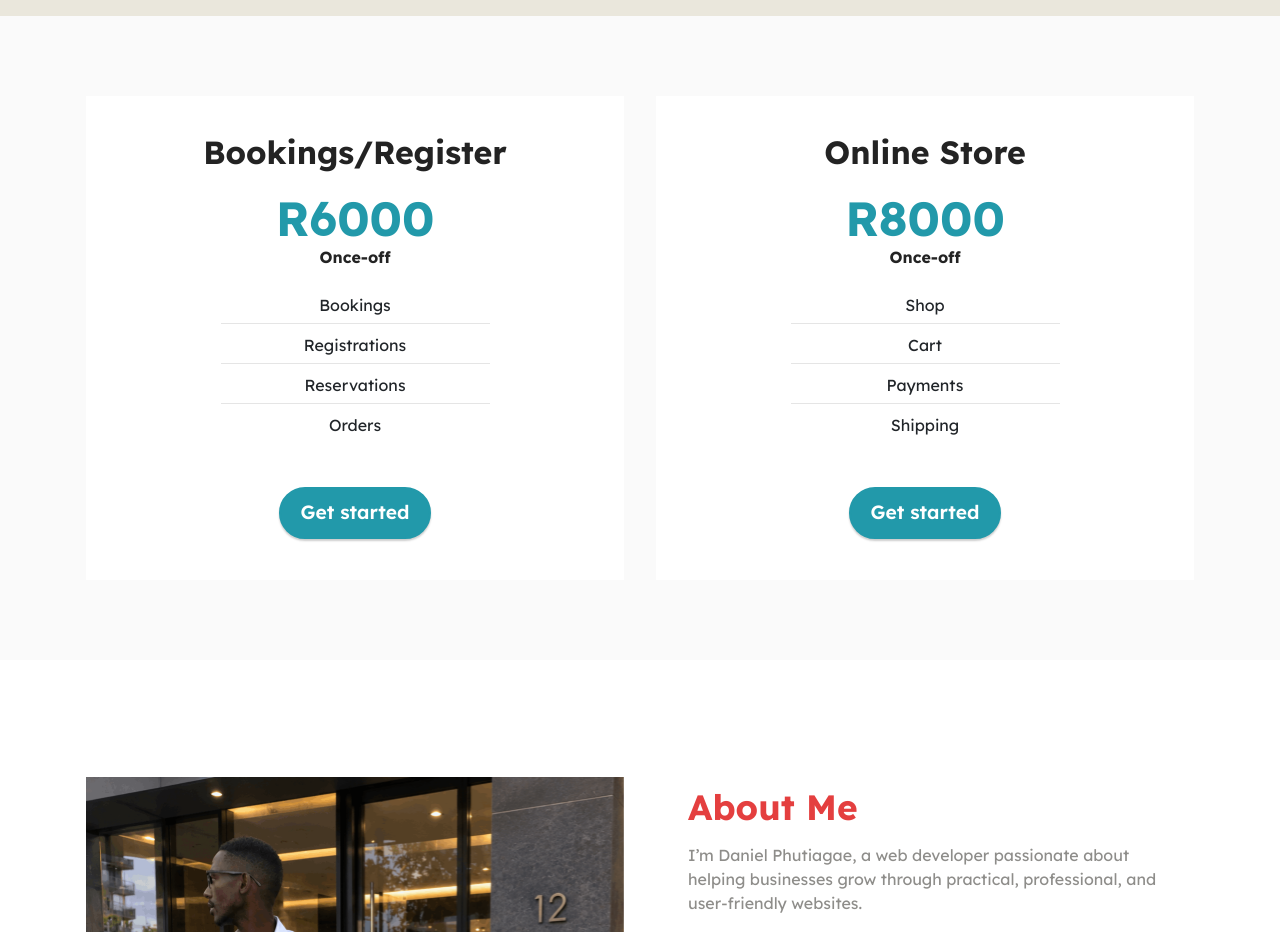
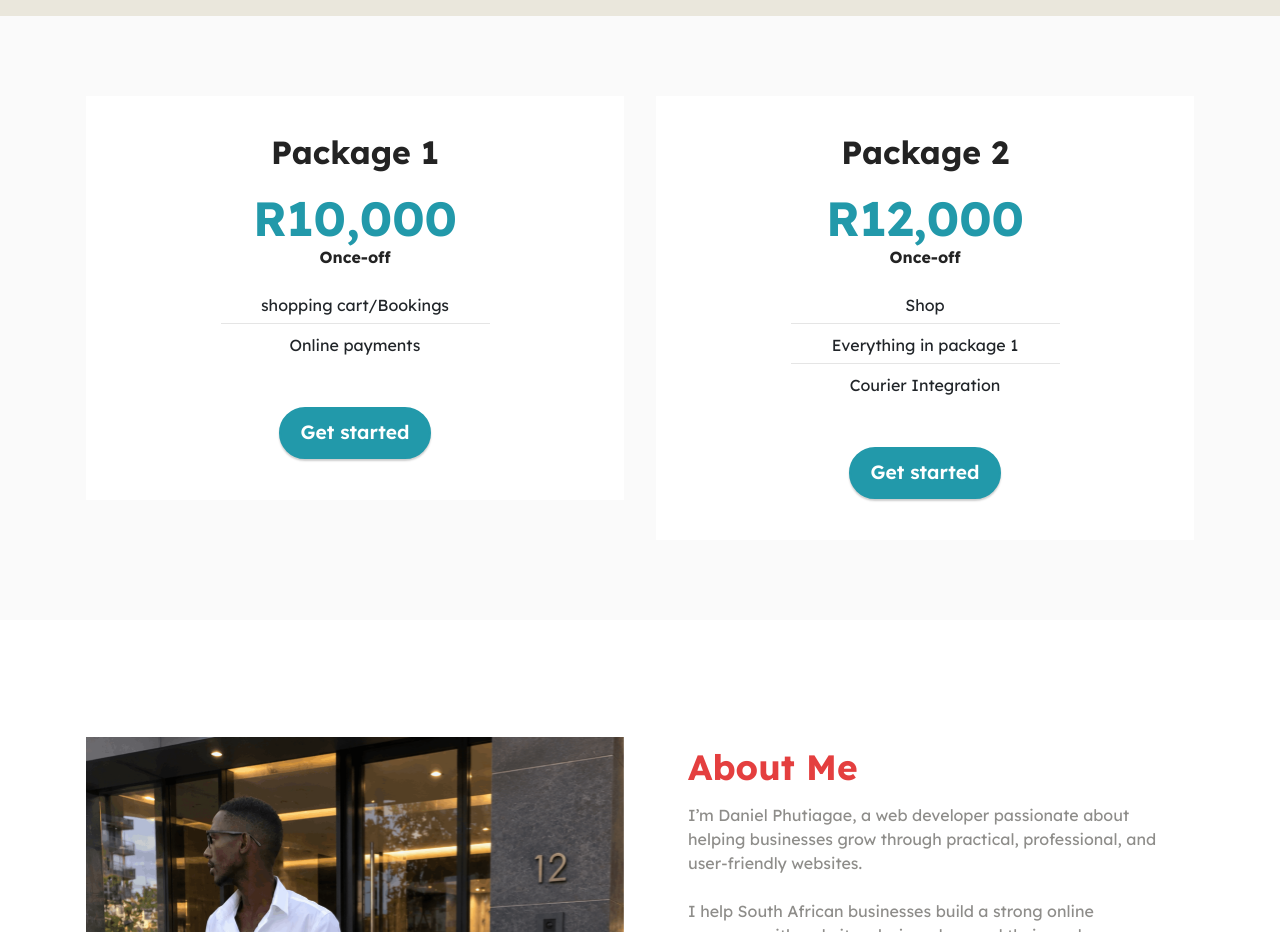
Before and after one commit to danielp-crypto/portfolio, a plain HTML site: page index.html in a window 1280 px wide. Shown: the part 1980-2912 px from the top of the page. Drawn offline with Linux system fonts and the light colour scheme.

Commit message:
Update pricing

```diff
--- a/index.html
+++ b/index.html
@@ -231,16 +231,16 @@
             <div class="col-12 col-md-6 align-center col-lg-6">
                 <div class="plan">
                     <div class="plan-header">
-                        <h6 class="plan-title mbr-fonts-style mb-3 display-5"><strong>Bookings/Register</strong></h6>
+                        <h6 class="plan-title mbr-fonts-style mb-3 display-5"><strong>Package 1</strong></h6>
                         <div class="plan-price">
-                            <p class="price mbr-fonts-style m-0 display-1"><strong>R6000</strong></p>
+                            <p class="price mbr-fonts-style m-0 display-1"><strong>R10,000</strong></p>
                             <p class="price-term mbr-fonts-style mb-3 display-7"><strong>Once-off</strong></p>
                         </div>
                     </div>
                     <div class="plan-body">
                         <div class="plan-list mb-4">
                             <ul class="list-group mbr-fonts-style list-group-flush display-7">
-                                <li class="list-group-item">Bookings</li><li class="list-group-item">Registrations</li><li class="list-group-item">Reservations</li><li class="list-group-item">Orders</li>
+                                <li class="list-group-item">shopping cart/Bookings</li><li class="list-group-item">Online payments</li>
                             </ul>
                         </div>
                         <div class="mbr-section-btn text-center"><a href="https://wa.me/27653575955" class="btn btn-primary display-4">Get started</a></div>
@@ -250,16 +250,16 @@
             <div class="col-12 col-md-6 align-center col-lg-6">
                 <div class="plan">
                     <div class="plan-header">
-                        <h6 class="plan-title mbr-fonts-style mb-3 display-5"><strong>Online Store</strong></h6>
+                        <h6 class="plan-title mbr-fonts-style mb-3 display-5"><strong>Package 2</strong></h6>
                         <div class="plan-price">
-                            <p class="price mbr-fonts-style m-0 display-1"><strong>R8000</strong></p>
+                            <p class="price mbr-fonts-style m-0 display-1"><strong>R12,000</strong></p>
                             <p class="price-term mbr-fonts-style mb-3 display-7"><strong>Once-off</strong></p>
                         </div>
                     </div>
                     <div class="plan-body">
                         <div class="plan-list mb-4">
                             <ul class="list-group mbr-fonts-style list-group-flush display-7">
-                                <li class="list-group-item">Shop</li><li class="list-group-item">Cart</li><li class="list-group-item">Payments</li><li class="list-group-item">Shipping</li>
+                                <li class="list-group-item">Shop</li><li class="list-group-item">Everything in package 1</li><li class="list-group-item">Courier Integration</li>
                             </ul>
                         </div>
                         <div class="mbr-section-btn text-center"><a href="https://wa.me/27653575955" class="btn btn-primary display-4">Get started</a></div>
```
